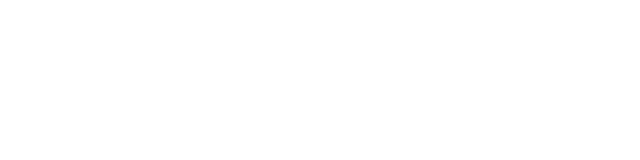
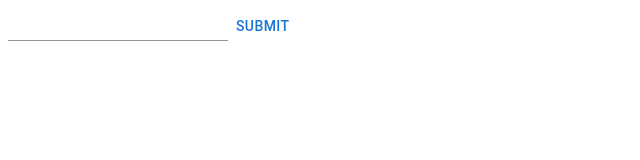
Before and after one commit to ujjawala397/ComponentsWebsite, a React (Create React App) app: page /setStateOnClick in a window 1280 px wide. Before the commit this address had no page. Shown: the top 160 px of the page, without its empty margins (0-640 px from the left). Built offline with nearby package versions, Linux system fonts and the light colour scheme.

Commit message:
State change by click functional component

```diff
--- a/src/App.js
+++ b/src/App.js
@@ -7,6 +7,7 @@
 import {Route, Routes} from 'react-router-dom';
 import SetStateFunction from './components/SetState/SetStateFunction';
 import SetStateClass from './components/SetState/SetStateClass';
+import SetStateClick from './components/SetState/SetStateClick';
 
 
 const App = () =>{
@@ -21,6 +22,7 @@
           <Route path="/todoApp" element={<Todo/>}/>
           <Route path="/setStateClass" element={<SetStateClass/>}/>
           <Route path='/setStateFunction' element={<SetStateFunction/>}/>
+          <Route path='/setStateOnClick' element={<SetStateClick/>}/>
         </Routes>
 
     </div>
--- /dev/null
+++ b/src/components/SetState/SetStateClick.jsx
@@ -0,0 +1,25 @@
+import React, {useState} from 'react'
+import { Button, Input } from '@mui/material'
+
+
+
+function SetStateClick() {
+    const [data,setData]=useState({});
+
+    function handleSubmit(e){
+        e.preventDefault();
+        console.log(`${data.listItem}`)
+    }
+
+    return (
+        <div>
+            <form onSubmit={handleSubmit}>
+                <Input onChange={(e)=>{ setData ({ listItem:e.target.value }) }}/>
+                <Button type="submit">Submit</Button>
+            </form>
+
+    </div>
+  )
+}
+
+export default SetStateClick
--- a/src/components/SetState/SetStateFunction.jsx
+++ b/src/components/SetState/SetStateFunction.jsx
@@ -2,7 +2,7 @@
 import { Link } from 'react-router-dom'
 const Todo = () => {
 
-    const [data,setData]=useState({listItem:'',work:''})
+    const [data,setData]=useState({listItem:''})
   return (
     <div>
 
--- a/src/pages/Homepage.js
+++ b/src/pages/Homepage.js
@@ -17,6 +17,7 @@
             <div>
                 <li><Link to="setStateClass">OnChange State will change By class</Link></li>
                 <li><Link to="setStatefunction">OnChange State will change by function</Link></li>
+                <li><Link to="setStateOnClick">OnClick State will change by function</Link></li>
                 <li><Link to="card">Card</Link></li>
                 <li><Link to="todoApp">Todo App</Link></li>
             </div>
```
